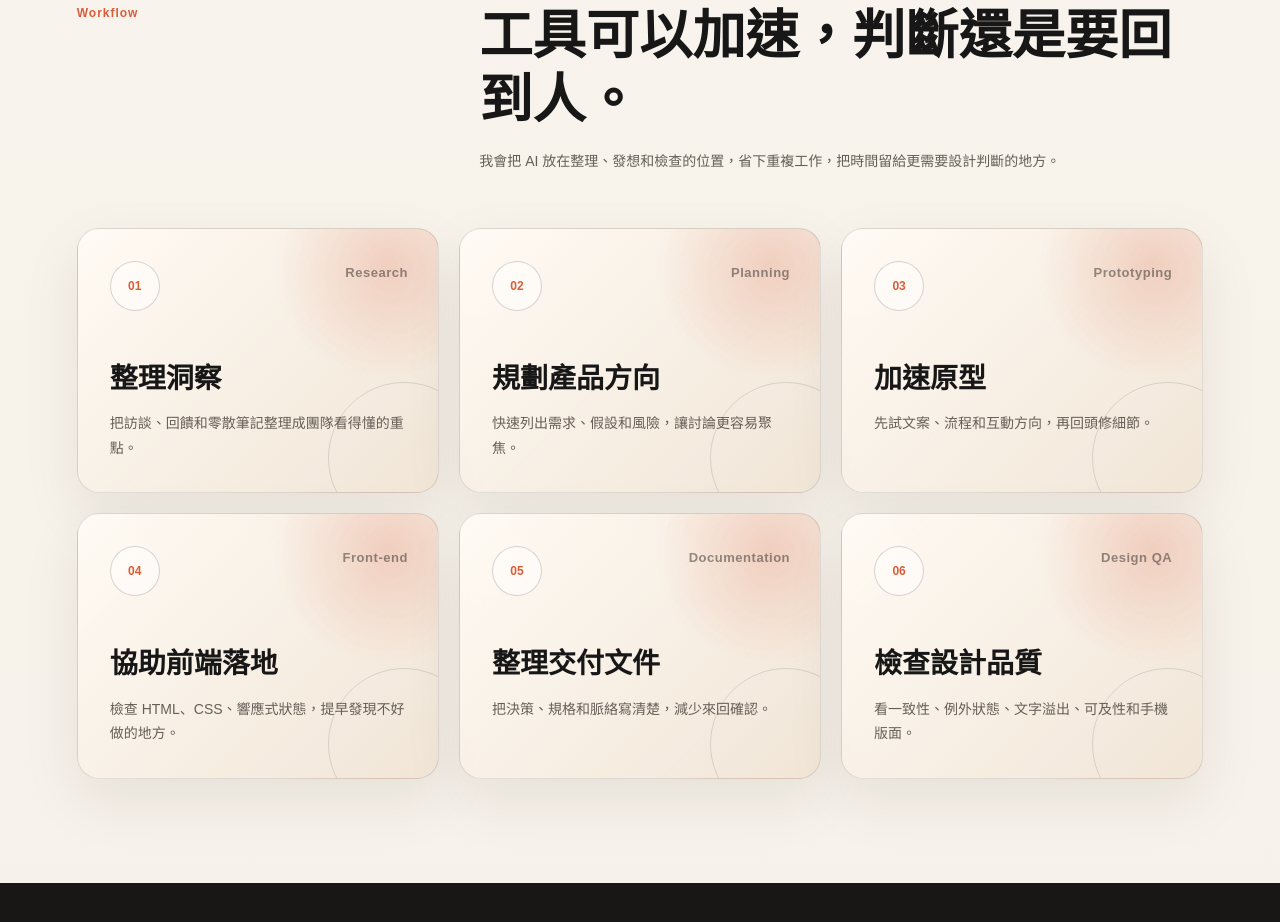
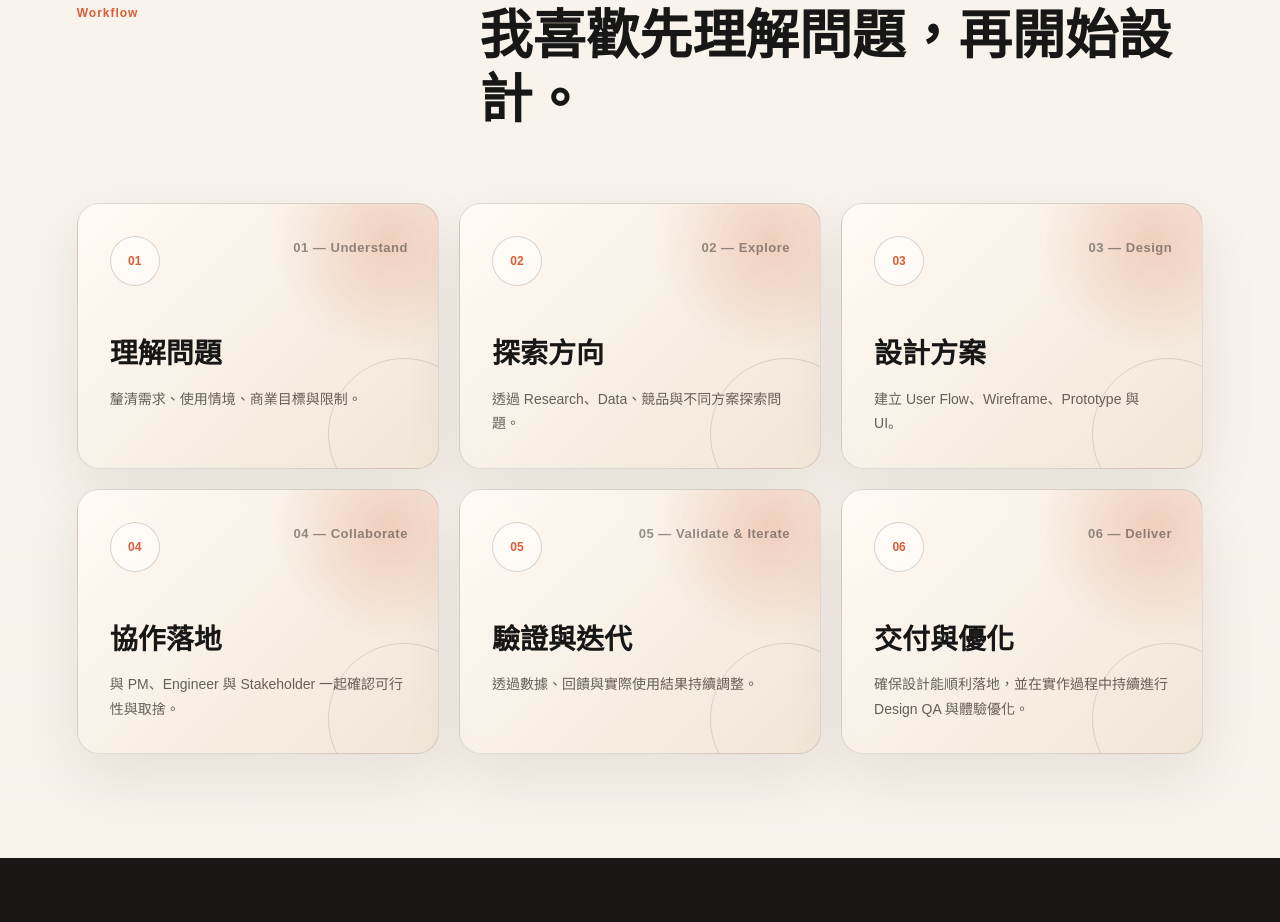
Before and after one commit to fishpka/portfolio, a plain HTML site: page index.html in a window 1280 px wide. Shown: the part 4184-5106 px from the top of the page. Drawn offline with Linux system fonts and the light colour scheme.

Commit message:
Refine portfolio workflow section

```diff
--- a/index.html
+++ b/index.html
@@ -994,40 +994,39 @@
         <div class="section-head">
           <div class="section-label">Workflow</div>
           <div>
-            <h2 id="journal-title">工具可以加速，判斷還是要回到人。</h2>
-            <p class="lead">我會把 AI 放在整理、發想和檢查的位置，省下重複工作，把時間留給更需要設計判斷的地方。</p>
+            <h2 id="journal-title">我喜歡先理解問題，再開始設計。</h2>
           </div>
         </div>
         <div class="journal-grid">
           <article>
-            <time datetime="2026-06-24">Research</time>
-            <h3>整理洞察</h3>
-            <p>把訪談、回饋和零散筆記整理成團隊看得懂的重點。</p>
+            <time datetime="2026-06-24">01 — Understand</time>
+            <h3>理解問題</h3>
+            <p>釐清需求、使用情境、商業目標與限制。</p>
           </article>
           <article>
-            <time datetime="2026-06-24">Planning</time>
-            <h3>規劃產品方向</h3>
-            <p>快速列出需求、假設和風險，讓討論更容易聚焦。</p>
+            <time datetime="2026-06-24">02 — Explore</time>
+            <h3>探索方向</h3>
+            <p>透過 Research、Data、競品與不同方案探索問題。</p>
           </article>
           <article>
-            <time datetime="2026-06-24">Prototyping</time>
-            <h3>加速原型</h3>
-            <p>先試文案、流程和互動方向，再回頭修細節。</p>
+            <time datetime="2026-06-24">03 — Design</time>
+            <h3>設計方案</h3>
+            <p>建立 User Flow、Wireframe、Prototype 與 UI。</p>
           </article>
           <article>
-            <time datetime="2026-06-24">Front-end</time>
-            <h3>協助前端落地</h3>
-            <p>檢查 HTML、CSS、響應式狀態，提早發現不好做的地方。</p>
+            <time datetime="2026-06-24">04 — Collaborate</time>
+            <h3>協作落地</h3>
+            <p>與 PM、Engineer 與 Stakeholder 一起確認可行性與取捨。</p>
           </article>
           <article>
-            <time datetime="2026-06-24">Documentation</time>
-            <h3>整理交付文件</h3>
-            <p>把決策、規格和脈絡寫清楚，減少來回確認。</p>
+            <time datetime="2026-06-24">05 — Validate & Iterate</time>
+            <h3>驗證與迭代</h3>
+            <p>透過數據、回饋與實際使用結果持續調整。</p>
           </article>
           <article>
-            <time datetime="2026-06-24">Design QA</time>
-            <h3>檢查設計品質</h3>
-            <p>看一致性、例外狀態、文字溢出、可及性和手機版面。</p>
+            <time datetime="2026-06-24">06 — Deliver</time>
+            <h3>交付與優化</h3>
+            <p>確保設計能順利落地，並在實作過程中持續進行 Design QA 與體驗優化。</p>
           </article>
         </div>
       </section>
```
